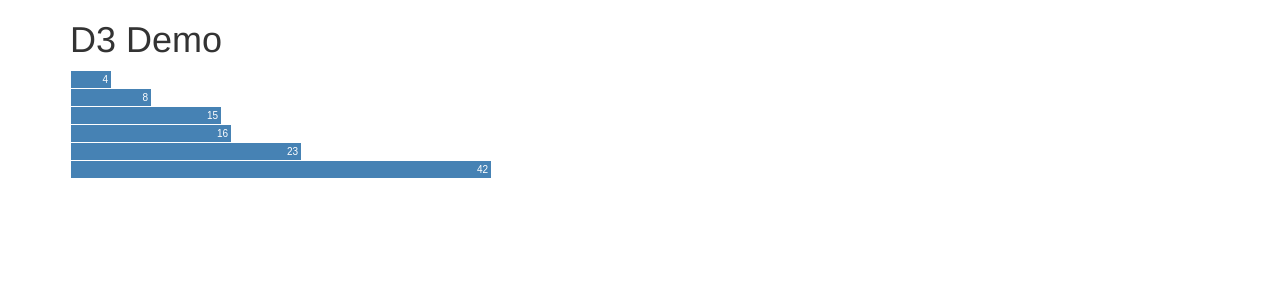
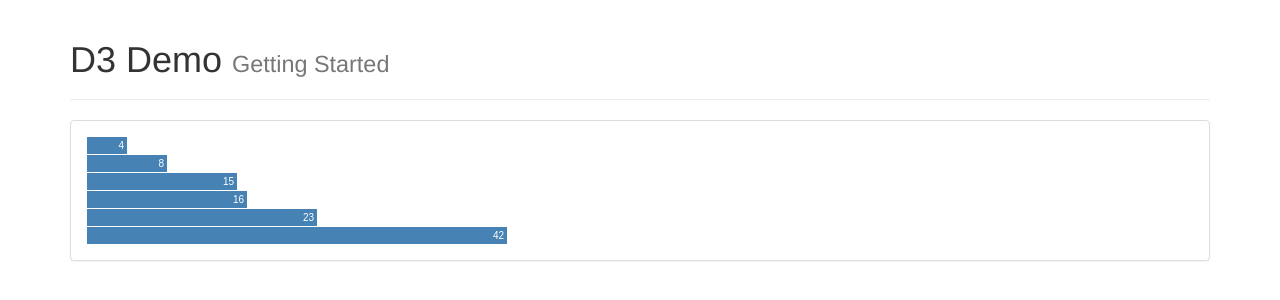
Before and after one commit to bAmrish/d3Demo, a website: page index.html in a window 1280 px wide. Drawn offline with nearby package versions, Linux system fonts and the light colour scheme.

Commit message:
added some bootstratp styling

```diff
--- a/index.html
+++ b/index.html
@@ -11,9 +11,11 @@
 </head>
 <body>
 	<div class="container">
-		<h1> D3 Demo</h1>
-		<div class="row">
-			<div class="col-md-12">
+		<div class="page-header">
+			<h1> D3 Demo <small>Getting Started</small></h1>
+		</div>
+		<div class="panel panel-default">
+			<div class="panel-body">
 				<div class="chart"></div>
 			</div>
 		</div>
```
